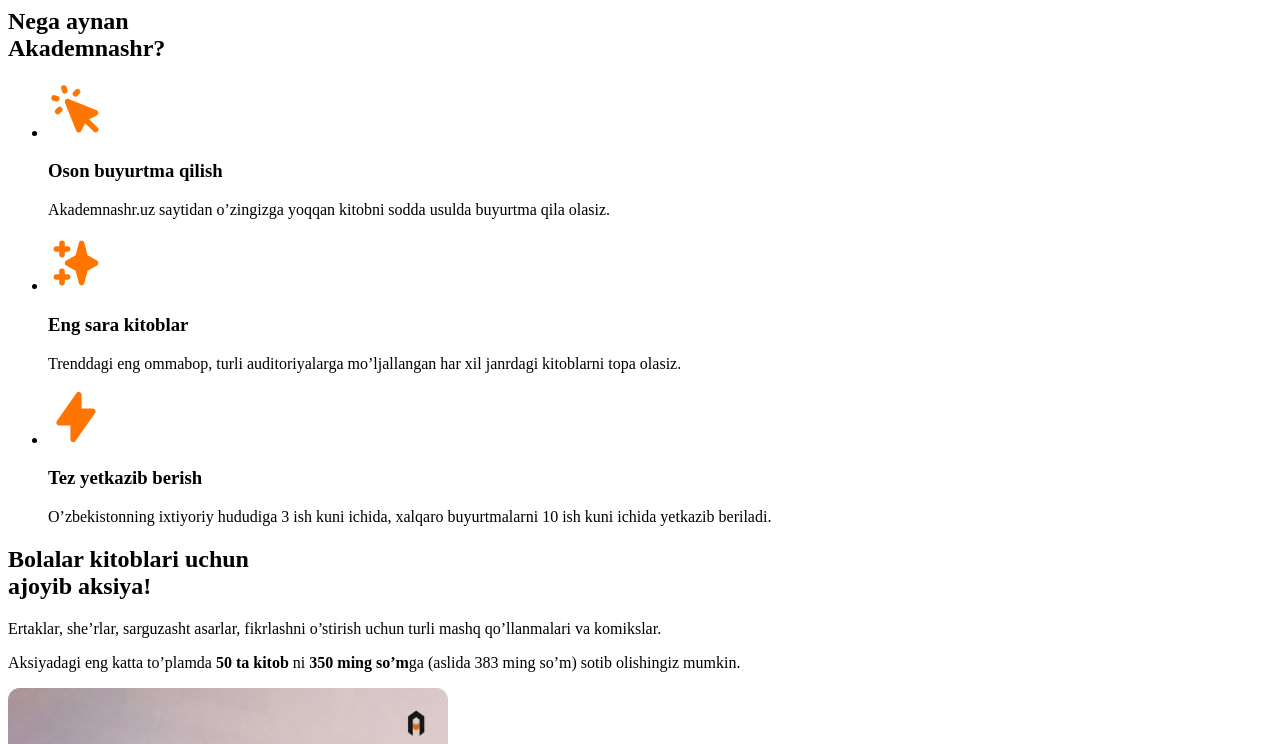
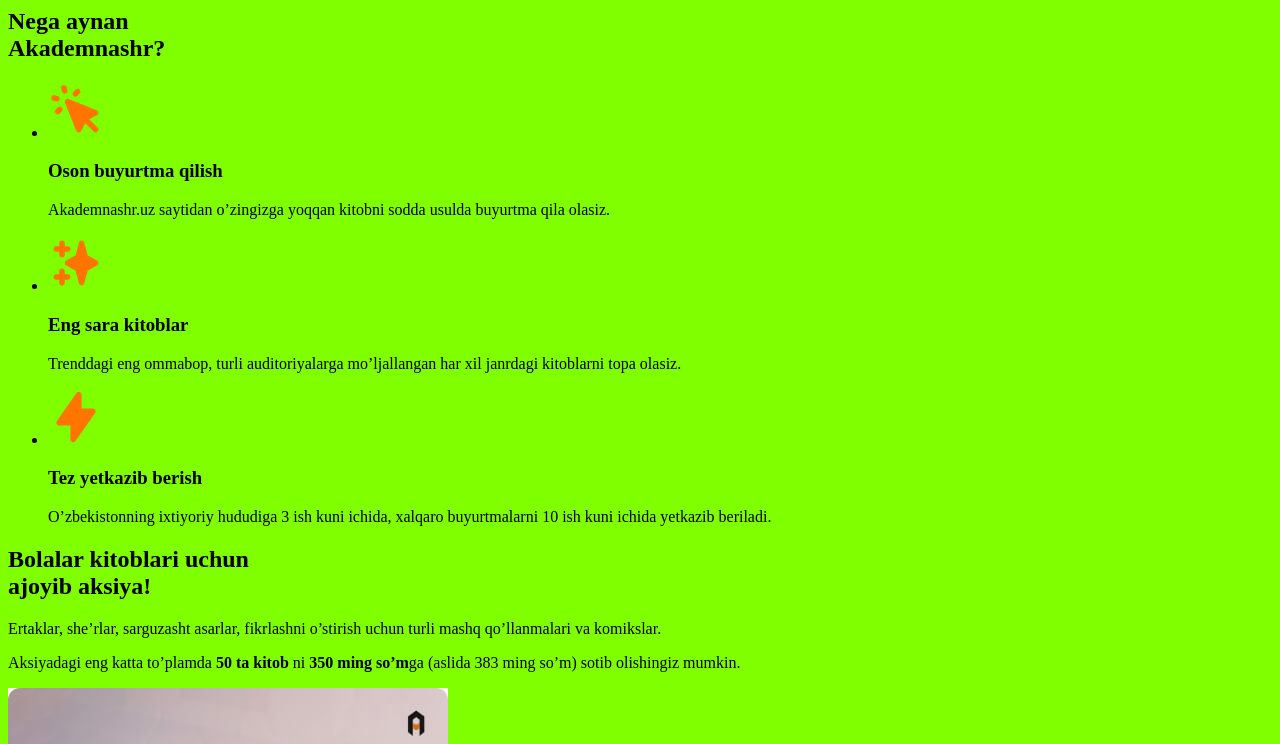
Before and after one commit to Front-Dev-AZ/akademnashr-promo, a plain HTML site: page index.html in a window 1280 px wide. Shown: the part 866-1610 px from the top of the page. Drawn offline with Linux system fonts and the light colour scheme.

Commit message:
invition commit

```diff
--- a/index.html
+++ b/index.html
@@ -4,6 +4,7 @@
   <meta charset="UTF-8">
   <meta name="viewport" content="width=device-width, initial-scale=1.0">
   <title>akademnashr-promo-sayt</title>
+  <link rel="stylesheet" href="style.css/style.css">
 </head>
 <body>
   <header>
--- /dev/null
+++ b/style.css/style.css
@@ -0,0 +1,3 @@
+body{
+  background-color: chartreuse;
+}
```
